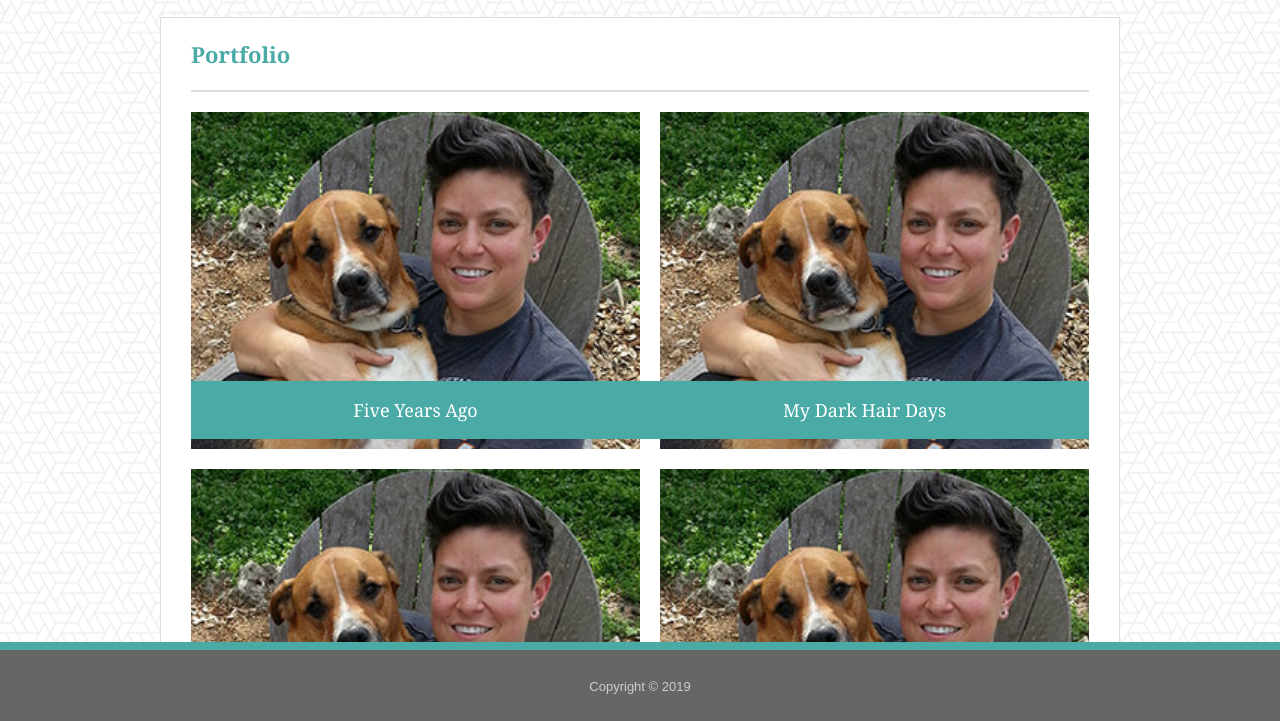
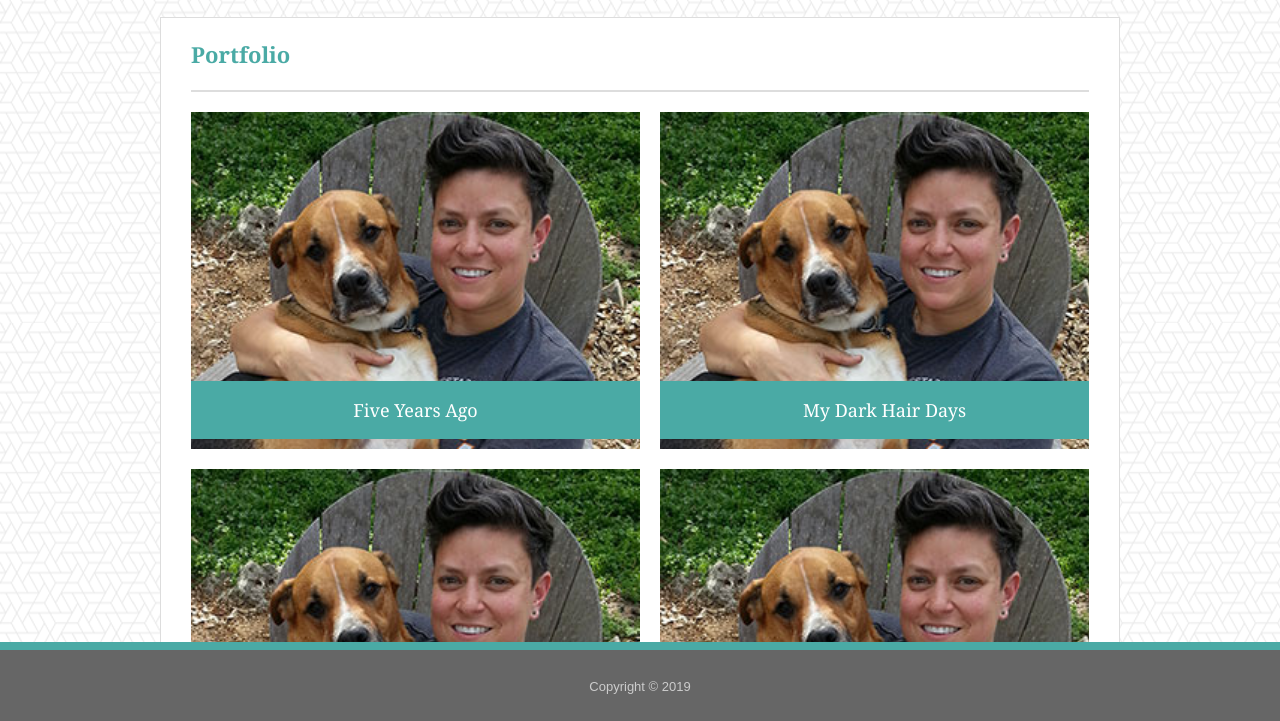
Before and after one commit to liz-guenthner/Responsive-Portfolio, a plain HTML site: page portfolio.html in a window 1280 px wide. Shown: the part 77-798 px from the top of the page. Drawn offline with Linux system fonts and the light colour scheme.

Commit message:
add css update for ribbon on portfolio page

```diff
--- a/assets/css/style.css
+++ b/assets/css/style.css
@@ -246,4 +246,7 @@ footer {
     .asset-block.right img {
         padding-left: 20px;
     }
+    .asset-block.right .ribbon {
+        left: 20px;
+    }
 }
```
